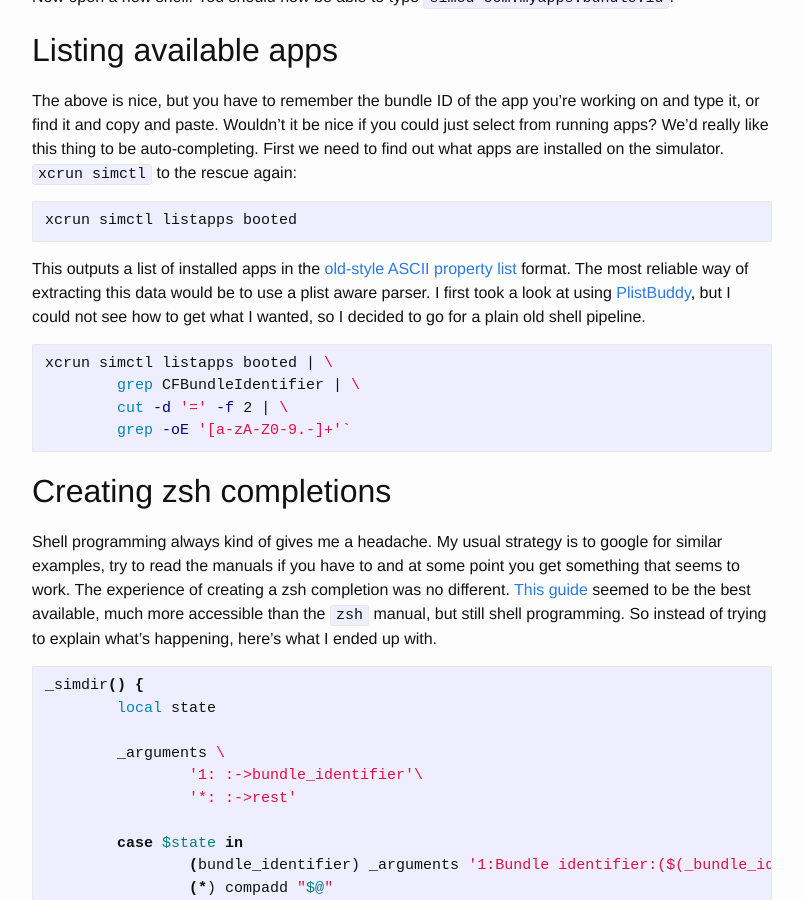
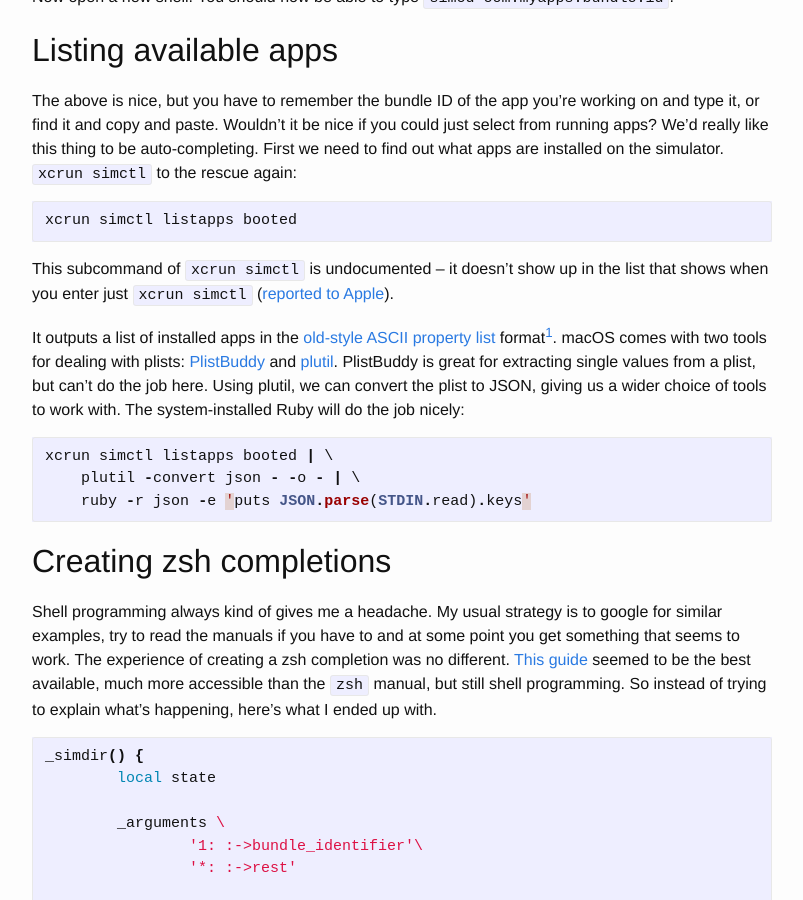
Before and after one commit to skagedal/skagedal.github.io, a Jekyll site: the page built from _posts/2018-01-02-simcd.markdown, in a window 1280 px wide and 900 px high, scrolled down 1043 px. Shown: the whole window, without its empty margins (238-1041 px from the left). Built offline with Jekyll 4.4.1, drawn with Linux system fonts in a browser that asks for light colours; some of the changed text lies outside the part shown.

Commit message:
Use plutil and JSON parsing instead of grep hack

````diff
--- a/_posts/2018-01-02-simcd.markdown
+++ b/_posts/2018-01-02-simcd.markdown
@@ -48,14 +48,16 @@ The above is nice, but you have to remember the bundle ID of the app you're work
 xcrun simctl listapps booted
 ```
 
-This outputs a list of installed apps in the [old-style ASCII property list](https://developer.apple.com/library/content/documentation/Cocoa/Conceptual/PropertyLists/OldStylePlists/OldStylePLists.html) format.  The most reliable way of extracting this data would be to use a plist aware parser.  I first took a look at using [PlistBuddy](https://developer.apple.com/legacy/library/documentation/Darwin/Reference/ManPages/man8/PlistBuddy.8.html), but I could not see how to get what I wanted, so I decided to go for a plain old shell pipeline.
+This subcommand of `xcrun simctl` is undocumented – it doesn't show up in the list that shows when you enter just `xcrun simctl` ([reported to Apple](http://www.openradar.me/radar?id=4966454411657216)).
 
-```shell
+It outputs a list of installed apps in the [old-style ASCII property list](https://developer.apple.com/library/content/documentation/Cocoa/Conceptual/PropertyLists/OldStylePlists/OldStylePLists.html) format<sup>[1](#myfootnote1)</sup>.  macOS comes with two tools for dealing with plists: [PlistBuddy](https://developer.apple.com/legacy/library/documentation/Darwin/Reference/ManPages/man8/PlistBuddy.8.html) and [plutil](https://developer.apple.com/legacy/library/documentation/Darwin/Reference/ManPages/man1/plutil.1.html). PlistBuddy is great for extracting single values from a plist, but can't do the job here. Using plutil, we can convert the plist to JSON, giving us a wider choice of tools to work with.  The system-installed Ruby will do the job nicely:
+
+```swift
 xcrun simctl listapps booted | \
-	grep CFBundleIdentifier | \
-	cut -d '=' -f 2 | \
-	grep -oE '[a-zA-Z0-9.-]+'`
+    plutil -convert json - -o - | \
+    ruby -r json -e 'puts JSON.parse(STDIN.read).keys'
 ```
+
 
 ## Creating zsh completions
 
@@ -99,3 +101,18 @@ Adding `simpushd` and `simopen` to the line that starts with `compdef` makes the
 I really should not just allow the currently booted device, but any simulator on the system.  That should also be completable.  Actually, it would be nice if all of `xcrun simctl` was completable.  This functionality should live somewhere, maybe best in the plugins that come bundled with oh-my-zsh – there are already [some Xcode utilities](https://github.com/robbyrussell/oh-my-zsh/tree/master/plugins/xcode) there.
 
 But enough yak shaving for now.  [Here is all of the above as a Gist.](https://gist.github.com/skagedal/6fda34e0bc5f532e02dd51314554bcdd)
+
+---
+
+### Notes
+
+_Thanks to Dave De Long and Russ Bishop for advice on how to use `xcrun simctl`. Thanks to Olivier Halligon for the suggestion to use `plutil` and the way to process JSON as a Ruby one-liner._
+
+<a name="grep_footnote">1</a>: In a previous version of this post, I used a shell pipeline like this:
+
+```shell
+xcrun simctl listapps booted | \
+	grep CFBundleIdentifier | \
+	cut -d '=' -f 2 | \
+	grep -oE '[a-zA-Z0-9.-]+'`
+```
````
